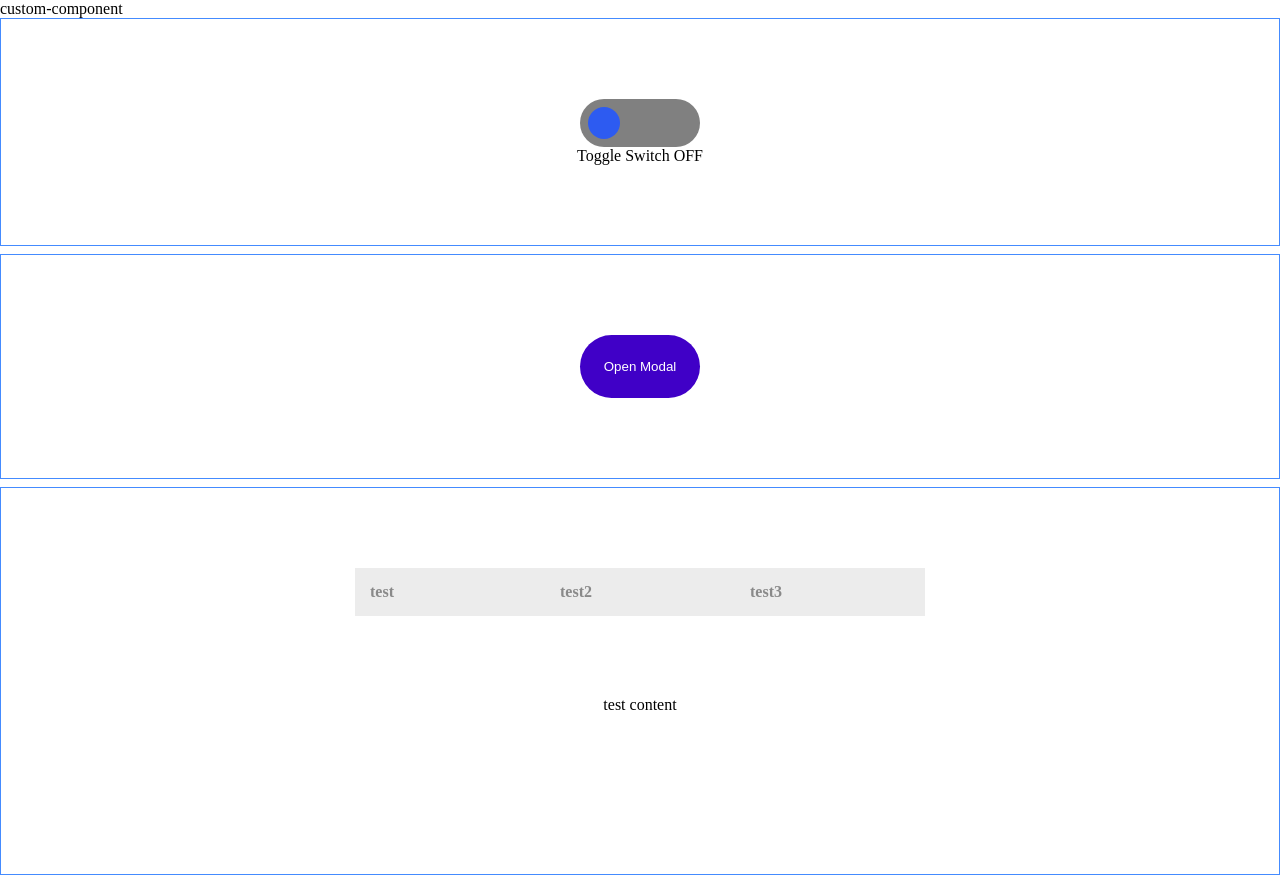
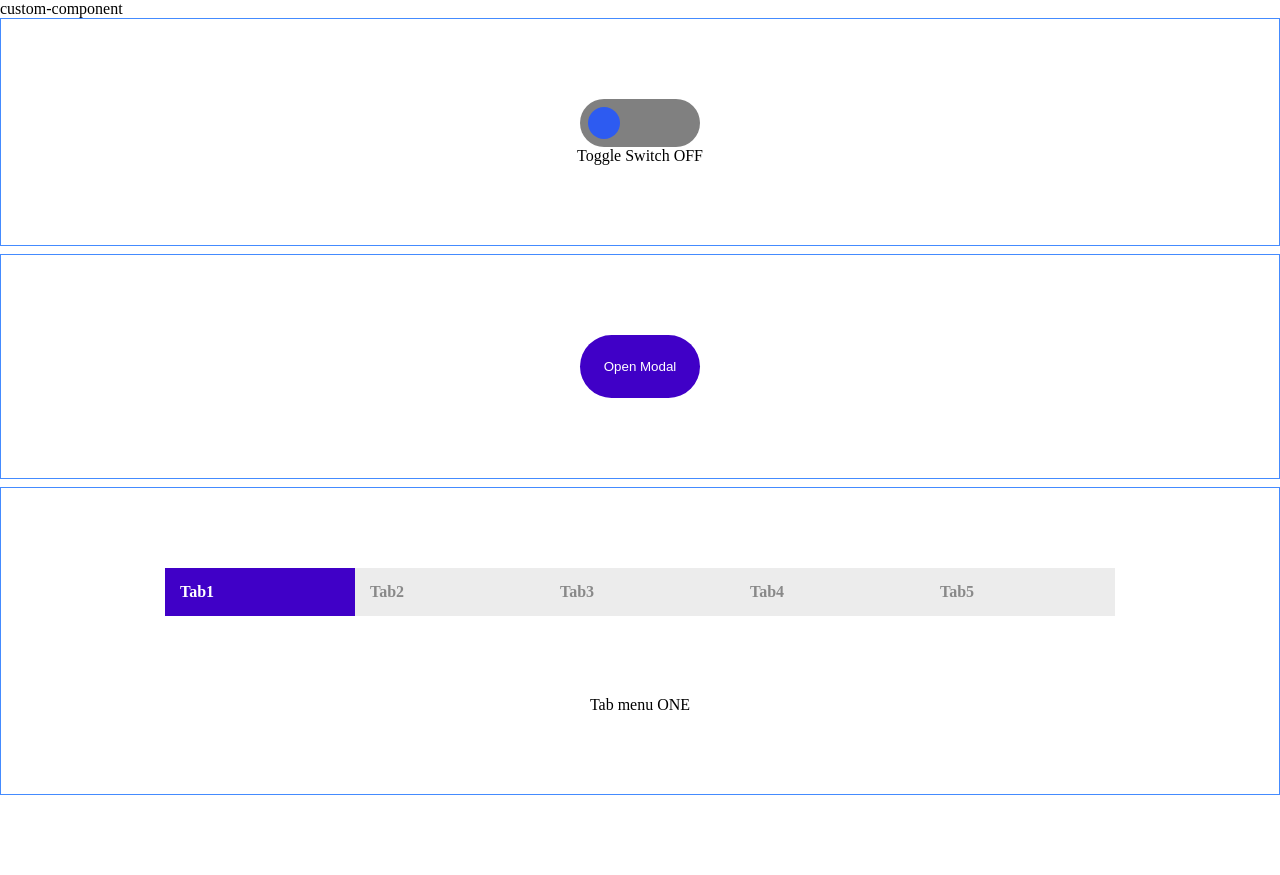
Before and after one commit to JAM-PARK/wanted_pre_onboarding, a React (Create React App) app in the folder custom-component/: page / in a window 1280 px wide. After the commit the page ends 800 px from the top, so only its background shows below. Built offline with nearby package versions, Linux system fonts and the light colour scheme; the HTML template or start-up script is replaced by a standard one.

Commit message:
Add : Tab feature

```diff
--- a/custom-component/src/components/Tab.js
+++ b/custom-component/src/components/Tab.js
@@ -2,14 +2,34 @@ import './Tab.scss';
 import { useState } from 'react';
 
 const Tab = () => {
+  const [curTabIdx, setCurTabIdx] = useState(0);
+
+  const tabArr = [
+    { menu: 'Tab1', desc: 'Tab menu ONE' },
+    { menu: 'Tab2', desc: 'Tab menu TWO' },
+    { menu: 'Tab3', desc: 'Tab menu THREE' },
+    { menu: 'Tab4', desc: 'Tab menu FOUR' },
+    { menu: 'Tab5', desc: 'Tab menu FIVE' },
+  ];
+
+  const handleTabIdx = (idx) => {
+    setCurTabIdx(idx);
+  };
+
   return (
     <div className="tab-container">
       <ul className="tab-menu">
-        <li className="submenu">test</li>
-        <li className="submenu">test2</li>
-        <li className="submenu">test3</li>
+        {tabArr.map((tab, idx) => (
+          <li
+            key={idx}
+            className={curTabIdx === idx ? 'sub-menu focus' : 'sub-menu'}
+            onClick={() => handleTabIdx(idx)}
+          >
+            {tab.menu}
+          </li>
+        ))}
       </ul>
-      <span className="tag-desc">test content</span>
+      <span className="tag-desc">{tabArr[curTabIdx].desc}</span>
     </div>
   );
 };
--- a/custom-component/src/components/Tab.scss
+++ b/custom-component/src/components/Tab.scss
@@ -10,25 +10,25 @@
 }
 
 .tab-menu {
+  display: flex;
+  justify-items: center;
+  align-items: center;
   background-color: rgba(192, 192, 192, 0.3);
   color: rgba(96, 96, 96, 0.7);
   font-weight: bold;
-  display: flex;
-  justify-items: center;
-  align-items: center;
   list-style: none;
   width: fit-content;
   height: auto;
   padding: 0;
   margin: 0;
 
-  .submenu {
+  .sub-menu {
     width: 10rem;
     padding: 15px;
     cursor: pointer;
   }
 
-  .focused {
+  .focus {
     background-color: #4000c7;
     color: white;
     transition: all 0.3s ease;
@@ -36,5 +36,5 @@
 }
 
 .tag-desc {
-  margin: 5rem auto;
+  margin: 5rem auto 0 auto;
 }
```
